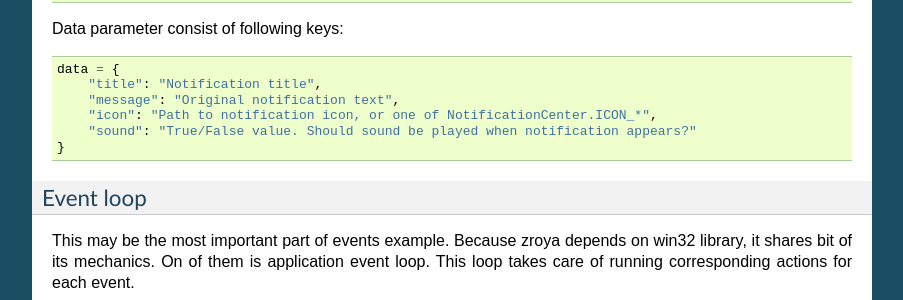
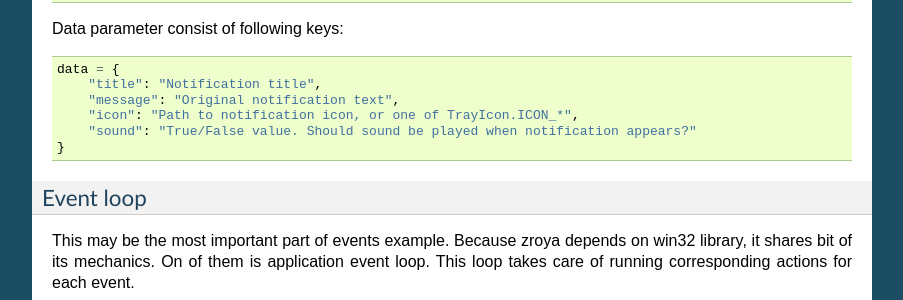
Before and after one commit to malja/zroya, a Sphinx documentation site: the page built from doc/examples.rst, in a window 1280 px wide and 900 px high, scrolled down 1308 px. Shown: the part 152-452 px from the top of the window, without its empty margins (198-1101 px from the left). Built offline with Sphinx 7.4.7, drawn with Linux system fonts in a browser that asks for light colours.

Commit message:
RTD: New references to TrayIcon
Text: zroya.NotificationCenter changed to zroya.TrayIcon

```diff
--- a/doc/examples.rst
+++ b/doc/examples.rst
@@ -90,7 +90,7 @@ Data parameter consist of following keys:
     data = {
         "title": "Notification title",
         "message": "Original notification text",
-        "icon": "Path to notification icon, or one of NotificationCenter.ICON_*",
+        "icon": "Path to notification icon, or one of TrayIcon.ICON_*",
         "sound": "True/False value. Should sound be played when notification appears?"
     }
 
```
Also changed, not shown: doc/index.rst (+4 -4 lines), zroya/__init__.py (+5 -5 lines).
